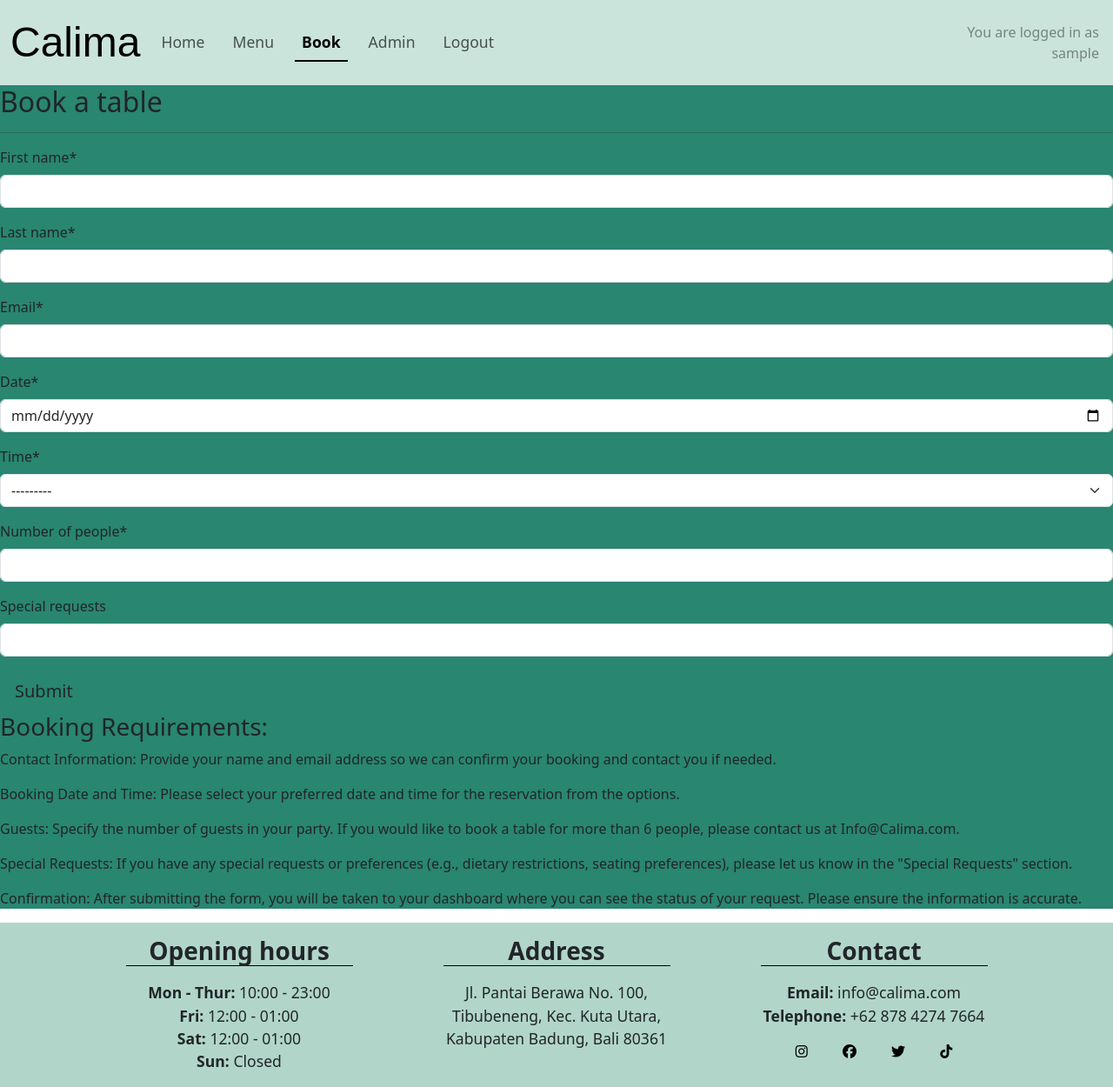
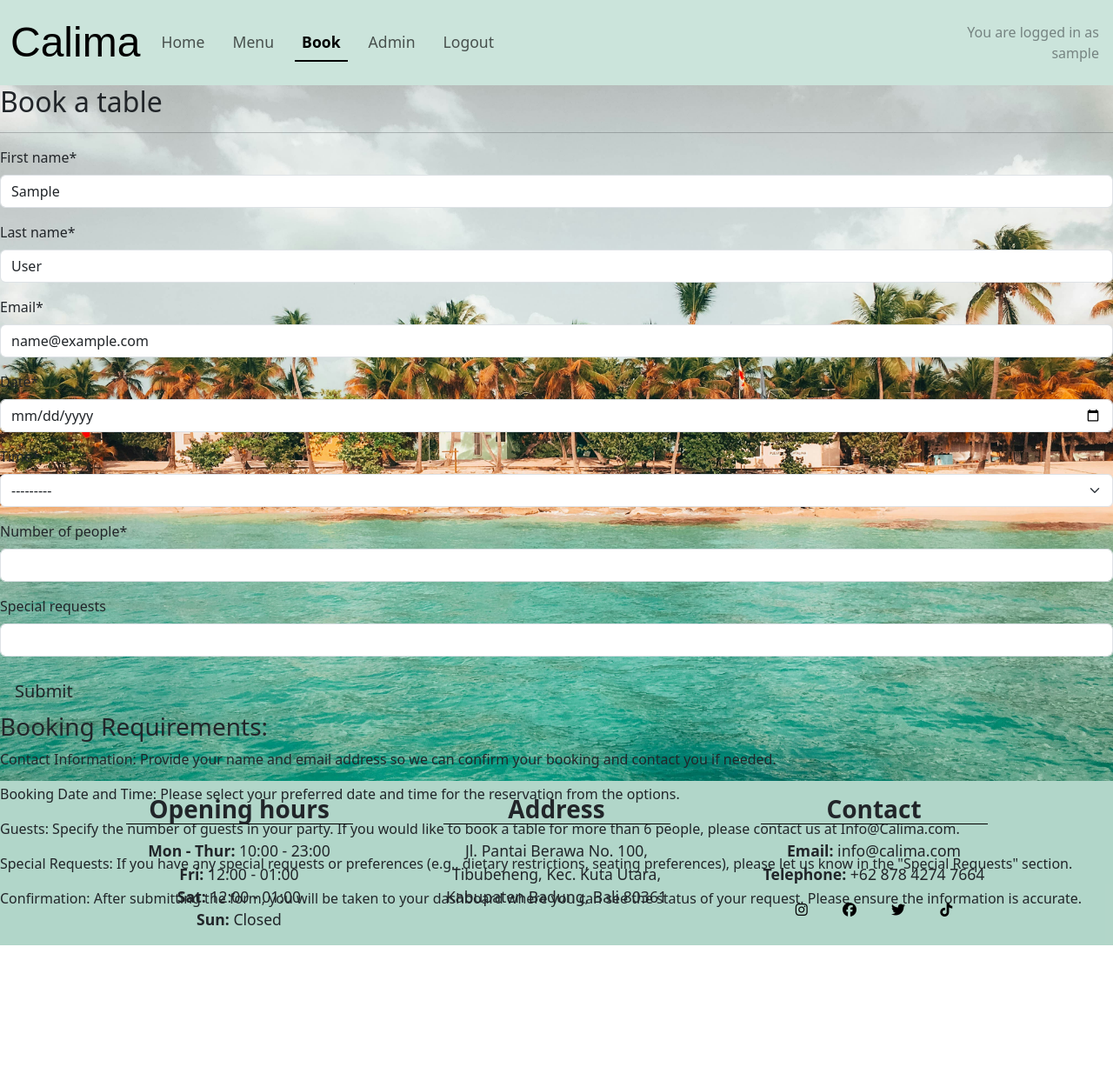
Before and after one commit to Mayamariaruth/calima, a Django app: page /booking/book/ in a window 1280 px wide. Shown: the whole page at 87% size. After the commit the page ends 1087 px from the top, so only its background shows below. Run offline with Django 4.2, Linux system fonts and the light colour scheme; the visitor is signed in with stand-in values (Sample User, id 1); parts of the project's set-up code (start-up, migrations or seed data) failed here and were passed over; some libraries are stand-ins or nearby versions; some web fonts are replaced.

Commit message:
prepopulate booking form with user details

```diff
--- a/booking/templates/booking/booking_form.html
+++ b/booking/templates/booking/booking_form.html
@@ -5,7 +5,7 @@
 {% load crispy_forms_tags %}
 
 <!-- Booking form -->
-<div>
+<div class="hero-bg"
     <section>
         <h2>{{ heading }}</h2>
         <hr>
--- a/booking/views.py
+++ b/booking/views.py
@@ -1,6 +1,7 @@
 from django.shortcuts import render
 from django.contrib import messages
 from .forms import BookingForm
+from django.contrib.auth.models import User
 
 
 # Create your views here.
@@ -18,14 +19,17 @@ def book_table(request):
             form.author = request.user
             form.save()
             return render(request, 'booking/booking_success.html')
-        else:
-            if request.user.is_staff:
-                messages.info(
-                    request,
-                    ("Please login/signup as a customer to book a table!")
-                )
     else:
-        booking_form = BookingForm()
+        messages.info(
+                request,
+                ("Please login/signup as a customer to book a table!")
+            )
+
+    booking_form = BookingForm(initial={
+        'first_name': request.user.first_name,
+        'last_name': request.user.last_name,
+        'email': request.user.email
+    })
 
     return render(
         request,
--- a/profile_account/templates/accounts/delete_account.html
+++ b/profile_account/templates/accounts/delete_account.html
@@ -5,7 +5,9 @@
 
 <div>
     <section>
-        <h2>Delete account</h2>
+        <h2>Are you sure that you want to delete your account?</h2>
+        <hr>
+        <p>If you delete your account, you will lose </p>
     </section>
 </div>
 
--- a/profile_account/templates/accounts/profile.html
+++ b/profile_account/templates/accounts/profile.html
@@ -8,7 +8,8 @@
         <h2>My profile</h2>
         <hr>
         <h3>Account details</h3>
-        <p><span>Name:</span> {{ firstname }} {{ lastname }}</p>
+        <p><span>First name:</span> {{ firstname }}</p>
+        <p><span>Last name:</span>{{ lastname }}</p>
         <p><span>Username:</span> {{ username }}</p>
         <p><span>Email:</span> {{ emailaddress }}</p>
         <a href="{% url 'edit_details' %}">Edit account details</a>
--- a/static/css/style.css
+++ b/static/css/style.css
@@ -28,7 +28,7 @@ nav {
 }
 
 /* Hero */
-.hero-image {
+.hero-image, .hero-bg {
     background: url(../images/hero.jpg) no-repeat center center/cover;
     height: 100vh;
 }
```
Also changed, not shown: home/templates/home/index.html (+4 -4 lines).
